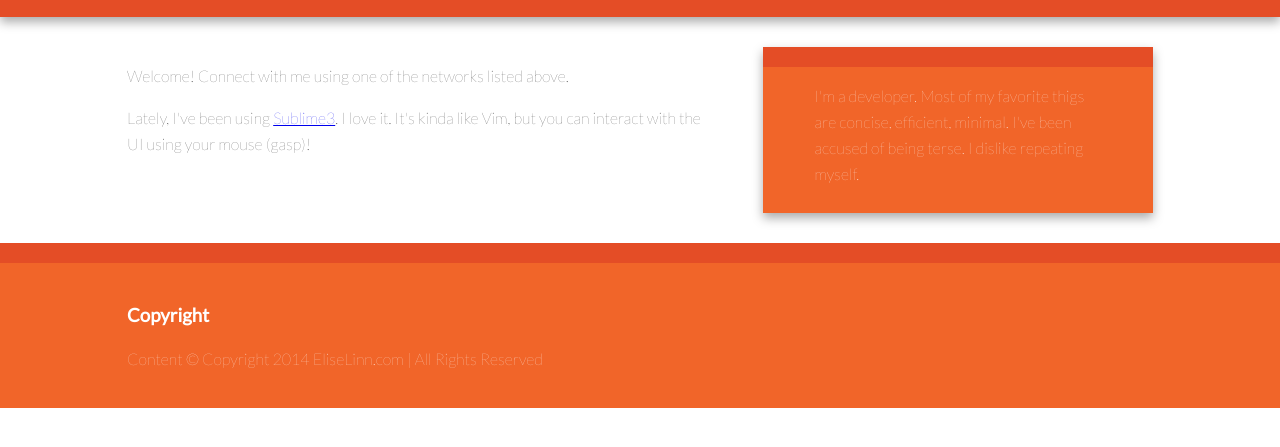
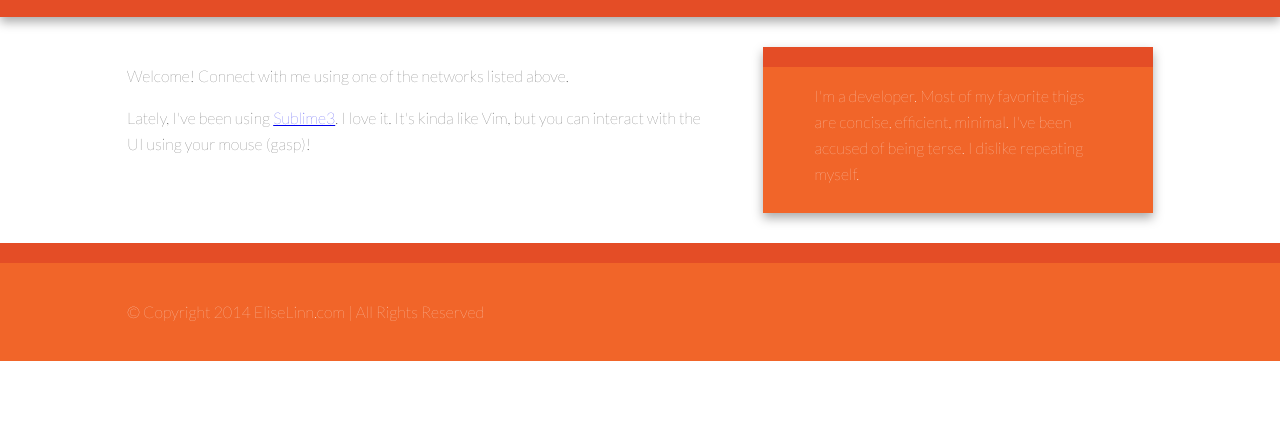
Before and after one commit to arabesq610/eliselinn.com, a plain HTML site: page index.html in a window 1280 px wide. Shown: the part 99-546 px from the top of the page. Drawn offline with nearby package versions, Linux system fonts and the light colour scheme.

Commit message:
update copyright

```diff
--- a/index.html
+++ b/index.html
@@ -56,8 +56,7 @@
 
         <div class="footer-container">
             <footer class="wrapper">
-                <h3>Copyright</h3>
-                <p>Content &copy; Copyright 2014 EliseLinn.com | All Rights Reserved</p>
+                <p>&copy; Copyright 2014 EliseLinn.com | All Rights Reserved</p>
             </footer>
         </div>
 
```
